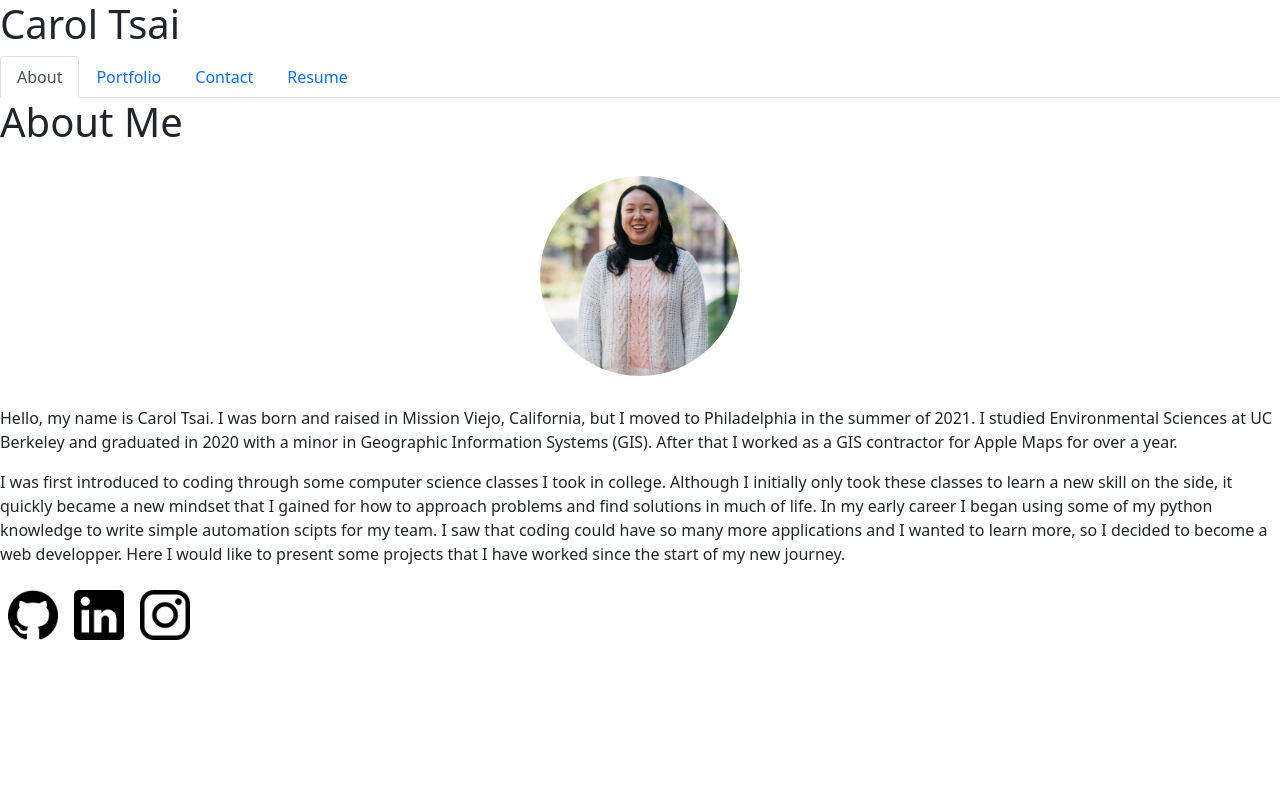
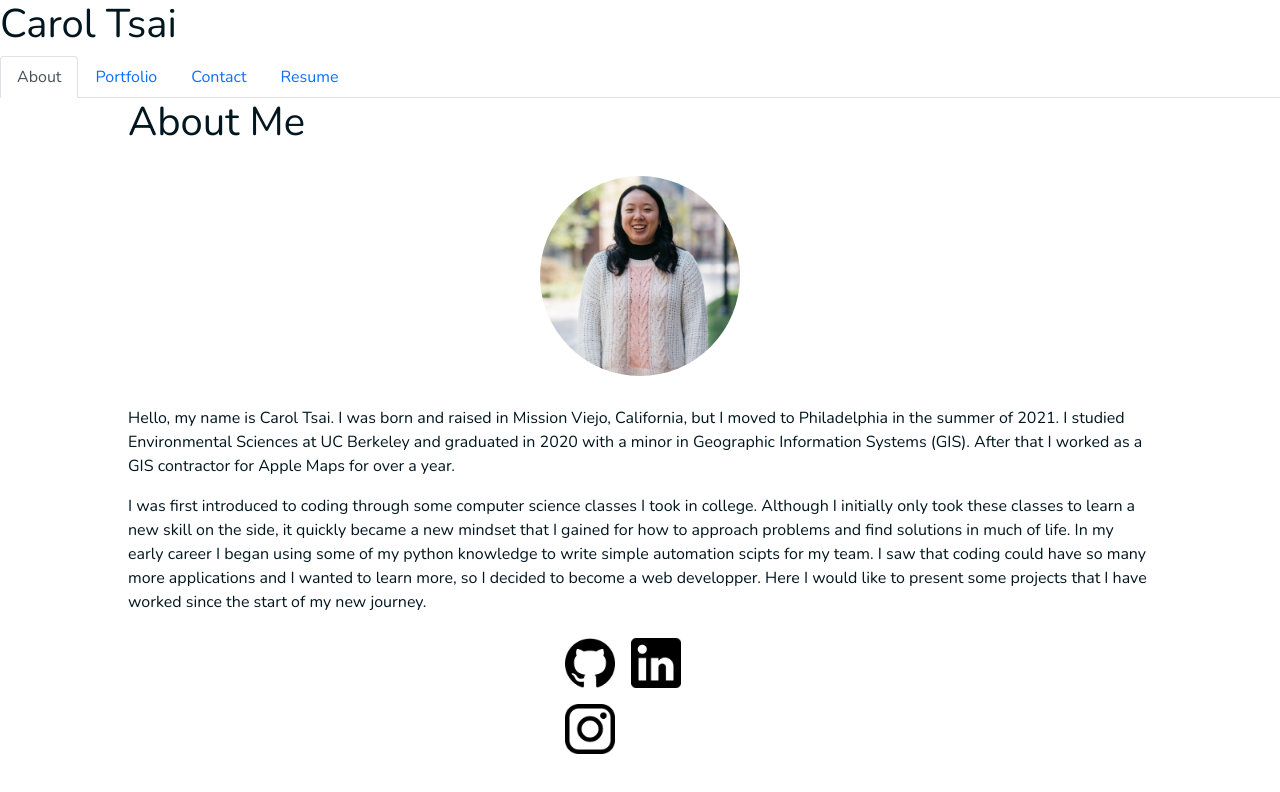
Before and after one commit to carol-tsai/react-portfolio-ctsai, a React (Create React App) app: page / in a window 1280 px wide. Shown: the top 792 px of the page. Built offline with nearby package versions, Linux system fonts and the light colour scheme; the HTML template or start-up script is replaced by a standard one.

Commit message:
added styles

```diff
--- a/public/index.html
+++ b/public/index.html
@@ -9,6 +9,9 @@
       name="description"
       content="Web site created using create-react-app"
     />
+<link rel="preconnect" href="https://fonts.googleapis.com">
+<link rel="preconnect" href="https://fonts.gstatic.com" crossorigin>
+<link href="https://fonts.googleapis.com/css2?family=Nunito:wght@300&display=swap" rel="stylesheet">
     <link rel="apple-touch-icon" href="%PUBLIC_URL%/logo192.png" />
     <!--
       manifest.json provides metadata used when your web app is installed on a
--- /dev/null
+++ b/src/App.css
@@ -0,0 +1,5 @@
+*{
+   font-family:'Nunito', 'Gill Sans MT', Calibri, 'Trebuchet MS', sans-serif;
+   color: #01161e;
+
+}
--- a/src/App.js
+++ b/src/App.js
@@ -6,6 +6,7 @@ import Portfolio from './components/pages/Portfolio';
 import About from './components/pages/About';
 import Resume from './components/pages/Resume';
 import Contact from './components/pages/Contact';
+import './App.css';
 
 function App() {
   const [currentPage, setCurrentPage] = useState('About');
--- a/src/components/footer.js
+++ b/src/components/footer.js
@@ -3,10 +3,10 @@ import './styles/Footer.css';
 
 function Footer() {
    return (
-      <footer>
-         <a href="https://github.com/carol-tsai" target="_blank" rel="noreferrer"><img src="./images/github.png" class='icon m-2' alt="github icon"/></a>
-         <a href="https://www.linkedin.com/in/carol-tsai/" target="_blank" rel="noreferrer"><img src="./images/linkedin.png" class='icon m-2' alt="linkedin icon" /></a>
-         <a href="https://www.instagram.com/carolcattsai/" target="_blank" rel="noreferrer"><img src="./images/instagram.png" class='icon m-2' alt="instagram icon" /></a>
+      <footer className='footer'>
+         <a href="https://github.com/carol-tsai" target="_blank" rel="noreferrer"><img src="./images/github.png" className='icon m-2' alt="github icon"/></a>
+         <a href="https://www.linkedin.com/in/carol-tsai/" target="_blank" rel="noreferrer"><img src="./images/linkedin.png" className='icon m-2' alt="linkedin icon" /></a>
+         <a href="https://www.instagram.com/carolcattsai/" target="_blank" rel="noreferrer"><img src="./images/instagram.png" className='icon m-2' alt="instagram icon" /></a>
       </footer>
    );
 }
--- a/src/components/pages/About.js
+++ b/src/components/pages/About.js
@@ -3,9 +3,9 @@ import '../styles/About.css';
 
 export default function About() {
    return (
-      <div>
-         <h1>About Me</h1>
-         <img class="headshot" src="./images/headshot.jpeg" alt="Headshot of asian female wearing white sweater"></img>
+      <div className='about'>
+         <h1 className='heading'>About Me</h1>
+         <img className="headshot" src="./images/headshot.jpeg" alt="Headshot of asian female wearing white sweater"></img>
          <p>
             Hello, my  name is Carol Tsai. I was born and raised in Mission  Viejo, California, but I moved to Philadelphia
             in the summer of 2021. I studied Environmental
--- a/src/components/pages/Contact.js
+++ b/src/components/pages/Contact.js
@@ -1,4 +1,5 @@
 import React, {useState} from 'react';
+import '../styles/Contact.css';
 
 function validateEmail(email) {
    const regex = /^(([^<>()[\]\\.,;:\s@"]+(\.[^<>()[\]\\.,;:\s@"]+)*)|(".+"))@((\[[0-9]{1,3}\.[0-9]{1,3}\.[0-9]{1,3}\.[0-9]{1,3}\])|(([a-zA-Z\-0-9]+\.)+[a-zA-Z]{2,}))$/;
@@ -12,11 +13,11 @@ export default function Contact() {
    const { name, email, message } = formState;
 
    const handleSubmit = (e) => {
-      e.preventDefault();
       if (!errorMessage) {
          console.log('Submit Form', formState);
+         setFormState('');
       }
-      setFormState({name:'', email:'', message:''})
+
    };
 
    const handleChange = (e) => {
@@ -41,21 +42,21 @@ export default function Contact() {
    };
 
    return (
-      <div>
+      <div className='m-3'>
          <h1>Contact Page</h1>
          <p>
             Fill out this form to contact me:
          </p>
          <form >
-            <input type="text" placeholder="Your name" name="name" defaultValue={name} onBlur={handleChange}/> <br/>
-            <input type="email" placeholder="Your email" name="email" defaultValue={email} onBlur={handleChange}/> <br/>
-            <textarea placeholder="Your message" name="message" rows="6" defaultValue={message} onBlur={handleChange}></textarea>
+            <input type="text" className='form-control' placeholder="Your name" name="name" defaultValue={name} onBlur={handleChange}/> <br/>
+            <input type="email" className='form-control' placeholder="Your email" name="email" defaultValue={email} onBlur={handleChange}/> <br/>
+            <textarea placeholder="Your message" className='form-control' name="message" rows="6" defaultValue={message} onBlur={handleChange}></textarea>
             {errorMessage && (
                <div >
                   <p>{errorMessage}</p>
                </div>
             )}<br />
-            <button class="btn btn-dark" onClick={handleSubmit} type="submit">Submit</button>
+            <button className="btn btn-dark" onClick={handleSubmit} type="submit">Submit</button>
          </form>
       </div>
    );
--- a/src/components/pages/Portfolio.js
+++ b/src/components/pages/Portfolio.js
@@ -7,13 +7,13 @@ export default function Portfolio() {
    return (
       <div>
          <h1>Portfolio</h1>
-         <div class="container">
-            <div class="row">
+         <div className="container">
+            <div className="row">
                <Project key={projectsJson[0].name} project={projectsJson[0]} />
                <Project key={projectsJson[1].name} project={projectsJson[1]} />
                <Project key={projectsJson[2].name} project={projectsJson[2]} />
             </div>
-            <div class='row'>
+            <div className='row'>
                <Project key={projectsJson[3].name} project={projectsJson[3]} />
                <Project key={projectsJson[4].name} project={projectsJson[4]} />
                <Project key={projectsJson[5].name} project={projectsJson[5]} />
--- a/src/components/pages/Project.js
+++ b/src/components/pages/Project.js
@@ -11,7 +11,7 @@ export default function Project(props) {
          />
          <div className="card-body">
             <h3 className="card-title">{props.project.name}</h3>
-            <p class="card-text">{props.project.technology}</p>
+            <p className="card-text">{props.project.technology}</p>
             <a
                href={props.project.deployed_link}
                rel="noreferrer"
@@ -24,8 +24,7 @@ export default function Project(props) {
                href={props.project.github_link}
                rel="noreferrer"
                target="_blank"
-               className="card-link btn btn-secondary m-1"
-               class="btn btn-secondary m-1"
+               className="btn btn-secondary m-1"
             >
                GitHub
             </a>
--- a/src/components/pages/Resume.js
+++ b/src/components/pages/Resume.js
@@ -2,7 +2,7 @@ import React from 'react';
 
 export default function Resume() {
    return (
-      <div>
+      <div className='m-3'>
          <h1>Resume Page</h1>
          <a href="./files/resume.pdf" download>Click to Download Resume</a>
          <h3>Skills</h3>
--- a/src/components/styles/About.css
+++ b/src/components/styles/About.css
@@ -7,3 +7,15 @@
    margin-right: auto;
    margin-left: auto;
 }
+.about {
+   display: block;
+   margin-right: auto;
+   margin-left: auto;
+   width: 80%;
+}
+
+.heading {
+   display: block;
+   margin-right: auto;
+   margin-left: auto;
+}
--- a/src/components/styles/Footer.css
+++ b/src/components/styles/Footer.css
@@ -1,3 +1,11 @@
 .icon {
-   max-height: 50px;;
+   max-height: 50px;
 }
+
+.footer {
+   display: block;
+   margin-left: auto;
+   margin-right: auto;
+   align-items: center;
+   width: 13%;
+}
```
Also changed, not shown: src/components/styles/Contact.css (added).
